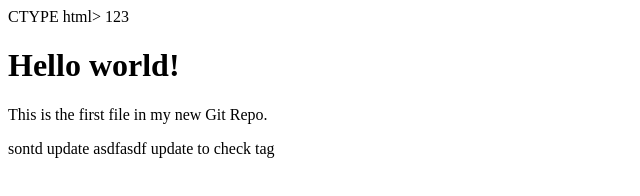
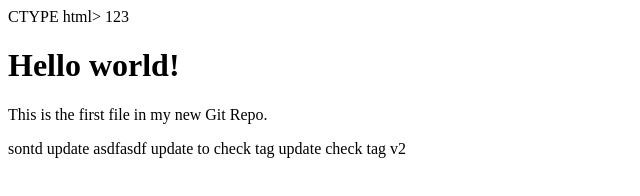
Before and after one commit to caev6851/gitlab, a plain HTML site: page index.html in a window 1280 px wide. Shown: the whole page, without its empty margins (0-640 px from the left). Drawn offline with Linux system fonts and the light colour scheme.

Commit message:
update version 2

```diff
--- a/index.html
+++ b/index.html
@@ -15,3 +15,4 @@
 sontd update
 asdfasdf
 update to check tag
+update check tag v2
```
